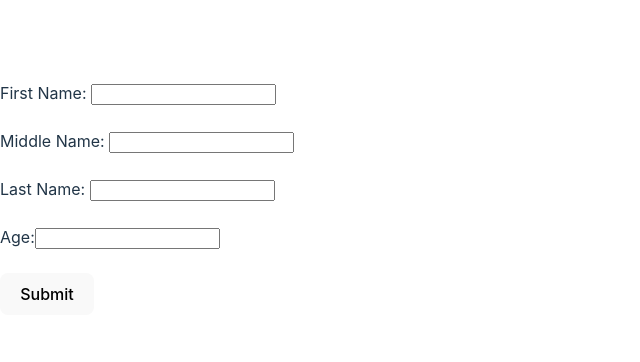
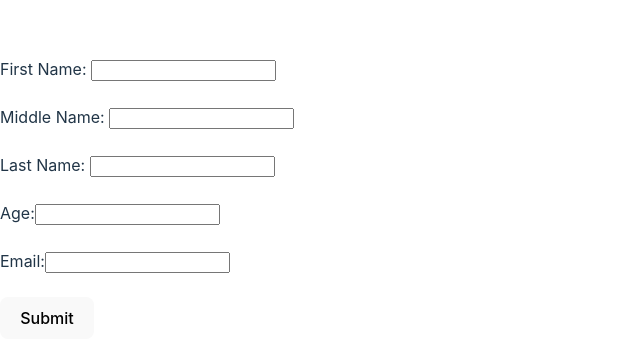
Before and after one commit to helee-geek/react-data-table, a React (Vite) app: page / in a window 1280 px wide. Shown: the part 202-564 px from the top of the page, without its empty margins (0-640 px from the left). Built offline with nearby package versions, Linux system fonts and the light colour scheme.

Commit message:
add email with validation

```diff
--- a/src/App.jsx
+++ b/src/App.jsx
@@ -46,16 +46,13 @@ const App = () => {
           <label> Last Name: </label>
           <input
             className={errors.lastName ? "input-error" : ""}
-            {...register(
-              "lastName",
-              {
+            {...register("lastName", {
               required: true,
               pattern: {
                 value: /^[A-Za-z]+$/i,
                 message: "Last name is not as per the rules",
               },
-              }
-            )}
+            })}
           />
           {errors.lastName && (
             <p className="error-msg">{errors.lastName.message}</p>
@@ -68,20 +65,34 @@ const App = () => {
           <input
             type="number"
             className={errors.age ? "input-error" : ""}
-            {...register(
-              "age",
-              {
-                required:true,
+            {...register("age", {
+              required: true,
               min: { value: 18, message: "Age must Greater than 18." },
               max: { value: 99, message: "Age must be Less than 99" },
-              }
-            )}
+            })}
           />
           {errors.age && <p className="error-msg">{errors.age.message}</p>}
         </div>
+          <br />
+        <div>
+          <label>Email:</label>
+          <input
+            type="email"
+            className={errors.email ? "input-error" : ""}
+            {...register("email", {
+              required: true,
+              pattern: {
+                value: /^(([^<>()\[\]\\.,;:\s@"]+(\.[^<>()\[\]\\.,;:\s@"]+)*)|(".+"))@((\[[0-9]{1,3}\.[0-9]{1,3}\.[0-9]{1,3}\.[0-9]{1,3}\])|(([a-zA-Z\-0-9]+\.)+[a-zA-Z]{2,}))$/,
+                message: "Give a Proper Email Id EX: example@gmail.com",
+              },
+            })}
+          />
+           {errors.email && <p className="error-msg">{errors.email.message}</p>}
+        </div>
+        <br />
 
 
-        <br />
+
         <button type="submit" disabled={isSubmitting}>
           {isSubmitting ? "Submitting" : "Submit"}
         </button>
```
Lines whose indentation alone changed are shown as unchanged.
